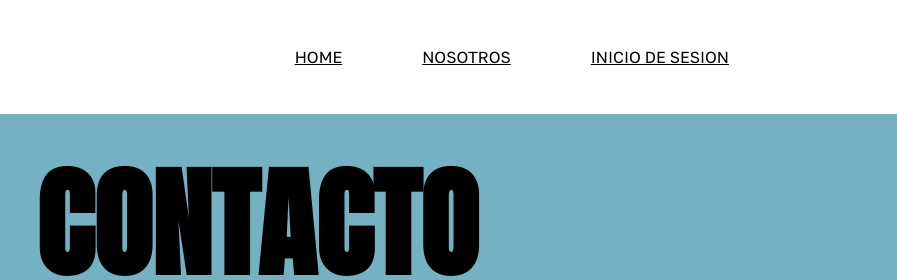
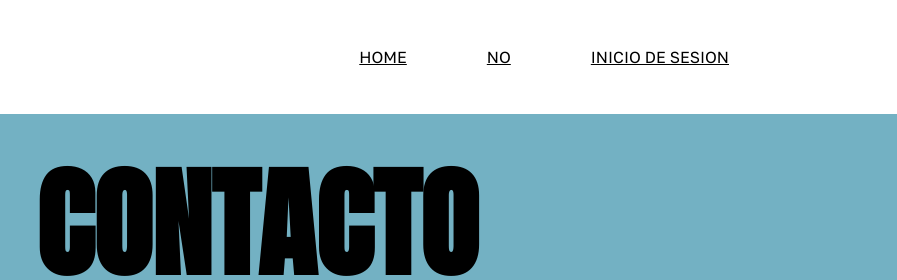
Before and after one commit to Ederson-RL/Harinas-Granos-Valencia, a plain HTML site: page Contacto.html in a window 1280 px wide. Shown: the top 280 px of the page, 383-1280 px from the left. Drawn offline with Linux system fonts and the light colour scheme.

Commit message:
commit de prueba wirley

```diff
--- a/Contacto.html
+++ b/Contacto.html
@@ -17,7 +17,7 @@
         <nav class="nav-links">
             <ul class="menu-horizontal">
                 <li> <a href="./index.html">HOME</a> </li>
-                <li> <a href="./Nosotros.html">NOSOTROS</a> </li>
+                <li> <a href="./Nosotros.html">NO</a> </li>
                 <li> <a href="#">INICIO DE SESION</a>
                     <ul class="menu-vertical">
                         <li> <a class="li-vertical" href="./Inicio de sesion/InicioCliente.html">CLIENTE</a> </li>
```
